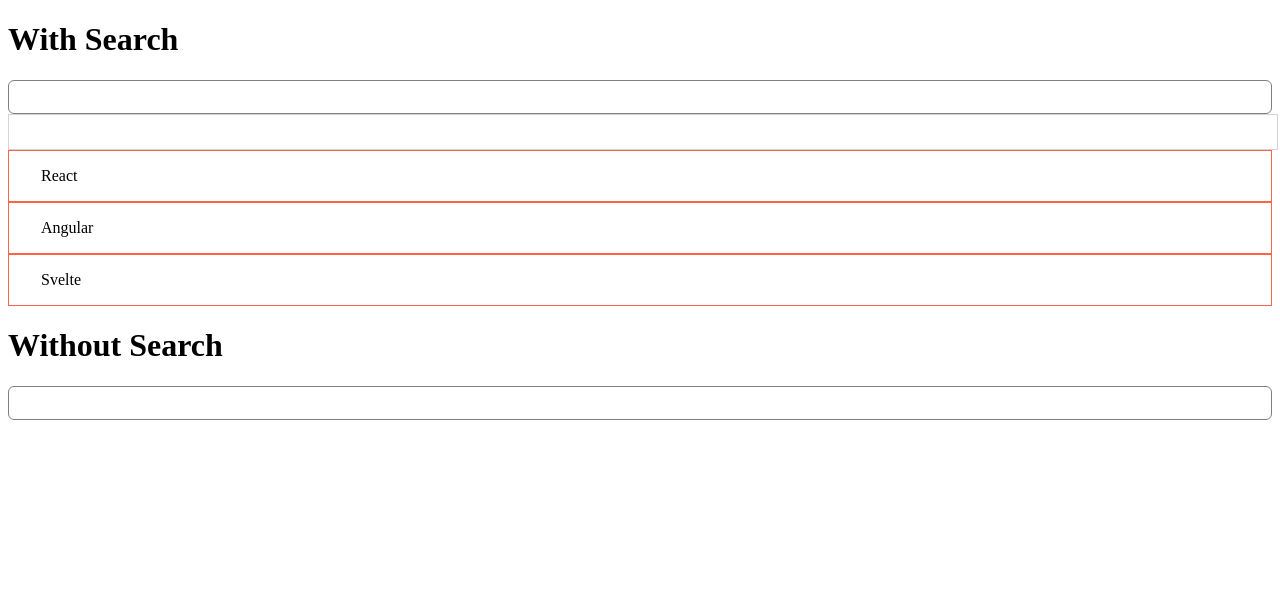
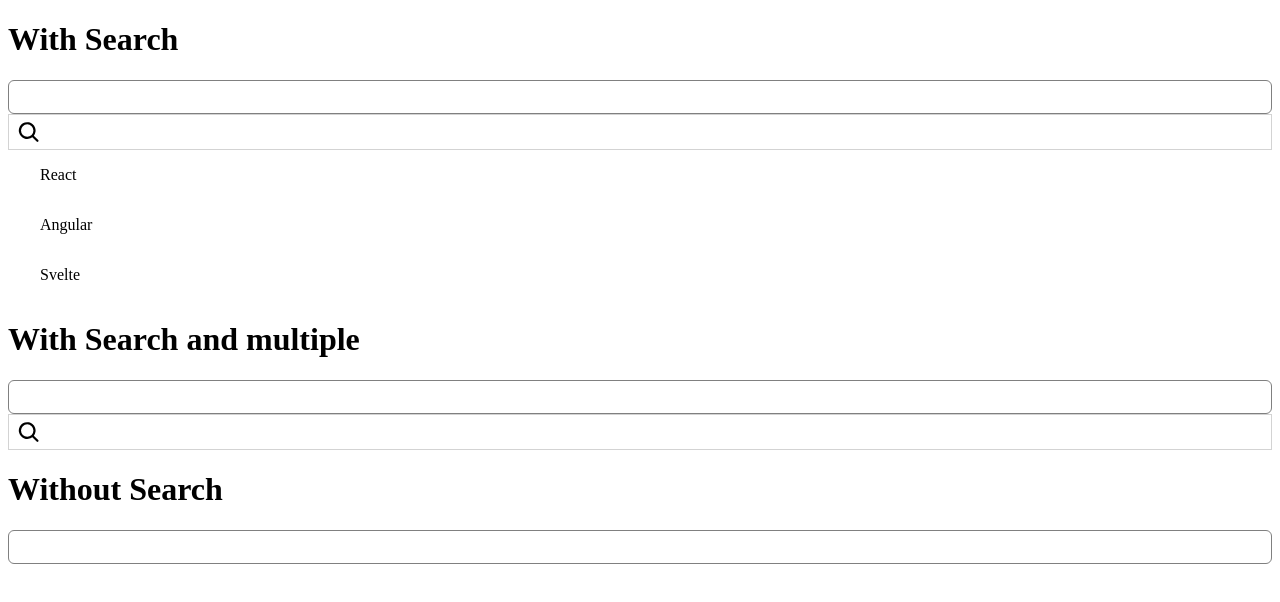
Before and after one commit to ZehaIrawan/select-dropdown, a React (Vite) app in the folder dev/: page / in a window 1280 px wide. Both pictures are taken after a click on the element 640 px from the left and 96 px from the top of the page. Shown: the top 602 px of the page. Built offline with nearby package versions, Linux system fonts and the light colour scheme.

Commit message:
setup multiple prop

```diff
--- a/dev/package.json
+++ b/dev/package.json
@@ -12,6 +12,7 @@
     "build-storybook": "storybook build"
   },
   "dependencies": {
+    "@phosphor-icons/react": "^2.0.15",
     "react": "^18.2.0",
     "react-dom": "^18.2.0"
   },
--- a/dev/src/App.tsx
+++ b/dev/src/App.tsx
@@ -10,9 +10,16 @@
 
   return (
     <>
-    <h1>With Search</h1>
+      <h1>With Search</h1>
       <SelectDropdown options={frameWorkOptions} withSearch={true} />
-    <h1>Without Search</h1>
+
+      <h1>With Search and multiple</h1>
+      <SelectDropdown
+        options={frameWorkOptions}
+        withSearch={true}
+        multiple={true}
+      />
+      <h1>Without Search</h1>
       <SelectDropdown options={frameWorkOptions} withSearch={false} />
     </>
   );
--- a/dev/src/components/SelectDropdown.tsx
+++ b/dev/src/components/SelectDropdown.tsx
@@ -1,5 +1,6 @@
 import React, { useState } from "react";
 import "./selectdropdown.css";
+import { MagnifyingGlass, X } from "@phosphor-icons/react";
 
 interface Option {
   value: string;
@@ -10,6 +11,7 @@
   options?: Option[];
   placeholder?: string;
   withSearch?: boolean;
+  multiple?: boolean;
 }
 
 interface Value {
@@ -21,6 +23,7 @@
   options = [],
   placeholder = "",
   withSearch = false,
+  multiple = false,
 }) => {
   const [dropdownOptions, setDropdownOptions] = useState(options);
   const [searchString, setSearchString] = useState("");
@@ -35,9 +38,9 @@
   };
 
   const handleBlur = () => {
-    // setTimeout(() => {
+    setTimeout(() => {
       setIsFocused(false);
-    // }, 100);
+    }, 10);
   };
 
   const handleSearchString = (event: React.ChangeEvent<HTMLInputElement>) => {
@@ -52,16 +55,23 @@
     }
   };
 
-  console.log(isFocused, "isFocused", withSearch, "withSearch");
+  // console.log(isFocused, "isFocused", withSearch, "withSearch");
 
   const handleSelect = (index: number) => {
-    console.log("clicked");
+    // console.log("clicked");
 
     const existingValue = _value.finalValue.find(
       (v) => v.label === options[index].label,
     );
 
-    if (!existingValue) {
+    if (!existingValue && !multiple && _value.finalValue.length === 0) {
+      setValue((prev) => ({
+        ...prev,
+        finalValue: [...prev.finalValue, options[index]],
+      }));
+    }
+
+    if (!existingValue && multiple) {
       setValue((prev) => ({
         ...prev,
         finalValue: [...prev.finalValue, options[index]],
@@ -84,15 +94,16 @@
           <div key={v.label} className="chip">
             <span>{v.label}</span>
             <button onClick={() => handleRemoveSelectedValue(v.label)}>
-              X
+              <X size={16} weight="bold" />
             </button>
           </div>
         ))}
       </div>
 
       {withSearch && (
+        <div className="select-input">
+          <MagnifyingGlass size={24} weight="bold" />
           <input
-          className="select-input"
             type="text"
             value={searchString}
             style={{
@@ -101,18 +112,17 @@
             }}
             onChange={handleSearchString}
             placeholder={placeholder}
+            onFocus={handleFocus}
+            onBlur={handleBlur}
           />
+        </div>
       )}
 
       {((withSearch && isFocused) || isFocused) &&
         dropdownOptions.map((option, index) => (
           <span
             onClick={() => handleSelect(index)}
-            style={{
-              display: "block",
-              border: "1px solid tomato",
-              padding: "1rem 2rem",
-            }}
+            className="dropdown-option"
             key={option.label}
           >
             {option.label}
--- a/dev/src/components/selectdropdown.css
+++ b/dev/src/components/selectdropdown.css
@@ -1,6 +1,15 @@
 .select-input {
   border: 1px solid lightgray;
   outline: none;
+  display: flex;
+  align-items: center;
+  svg {
+    margin-left: 0.5rem;
+  }
+  input {
+    border: none;
+    outline: none;
+  }
 }
 
 .select-chips {
@@ -8,6 +17,12 @@
   height: 2rem;
   border-radius: 6px;
   display: flex;
+  padding-left: 0.5rem;
+  button {
+    border: none;
+    background-color: transparent;
+    cursor: pointer;
+  }
 }
 
 .chip {
@@ -23,3 +38,13 @@
     border: none;
   }
 }
+
+.dropdown-option {
+  display: block;
+  padding: 1rem 2rem;
+  cursor: pointer;
+}
+
+.dropdown-option:hover {
+  background-color: lightgray;
+}
```
Also changed, not shown: 1 other file (tests, documents, lock files or other folders). Lines whose indentation alone changed are shown as unchanged.
